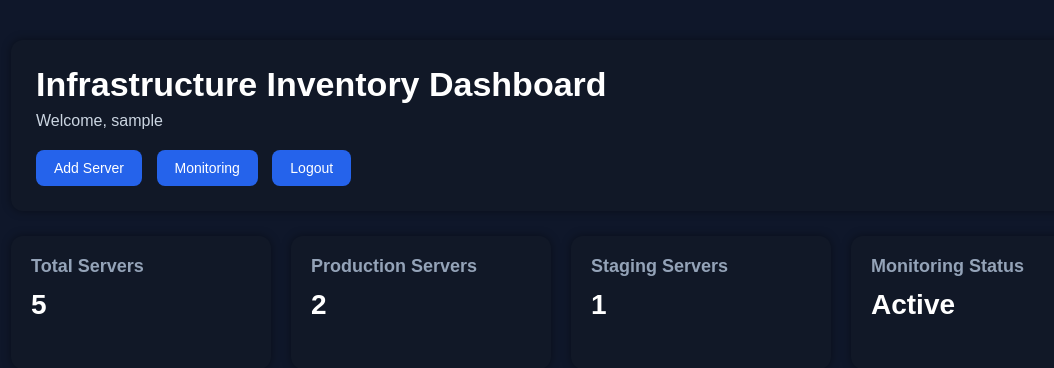
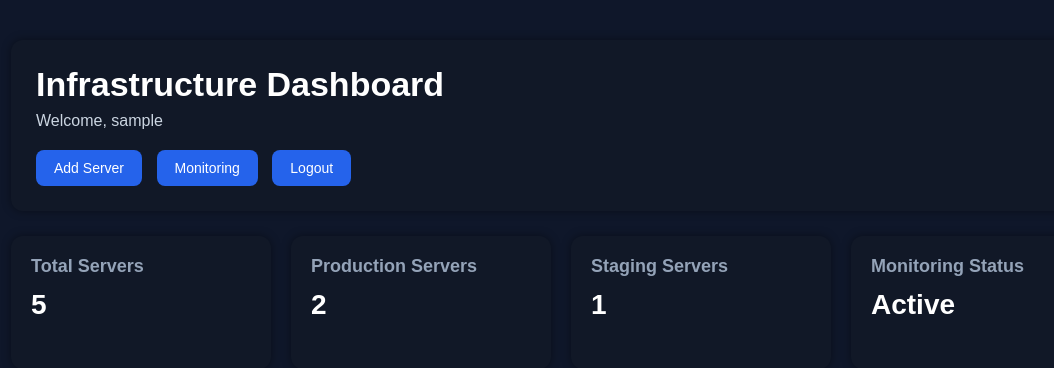
Before and after one commit to yoginderbagga/flask-postgres-backend, a Flask app: page /dashboard in a window 1280 px wide. Shown: the top 368 px of the page, without its empty margins (79-1133 px from the left). Run offline with Flask 3, Linux system fonts and the light colour scheme; the visitor is signed in with stand-in values (Sample User, id 1); data that the repository does not hold is empty; some libraries are stand-ins or nearby versions.

Commit message:
Re-tested the Infrastructure Server Inventory Dashboard

```diff
--- a/templates/dashboard.html
+++ b/templates/dashboard.html
@@ -137,7 +137,7 @@
 <div class="container">
 
     <div class="header">
-        <h1>Infrastructure Inventory Dashboard</h1>
+        <h1>Infrastructure Dashboard </h1>
         <p>Welcome, {{ user }}</p>
 
         <div class="button-group">
```
